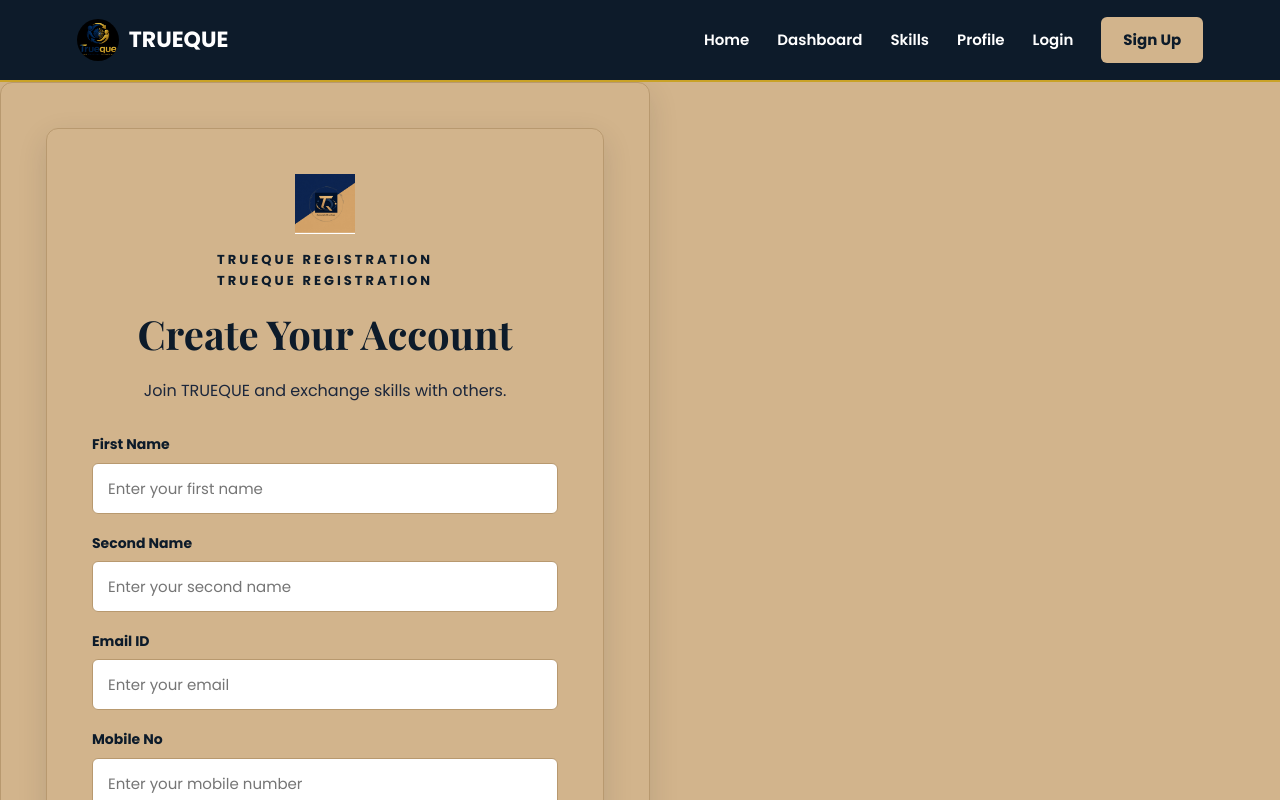
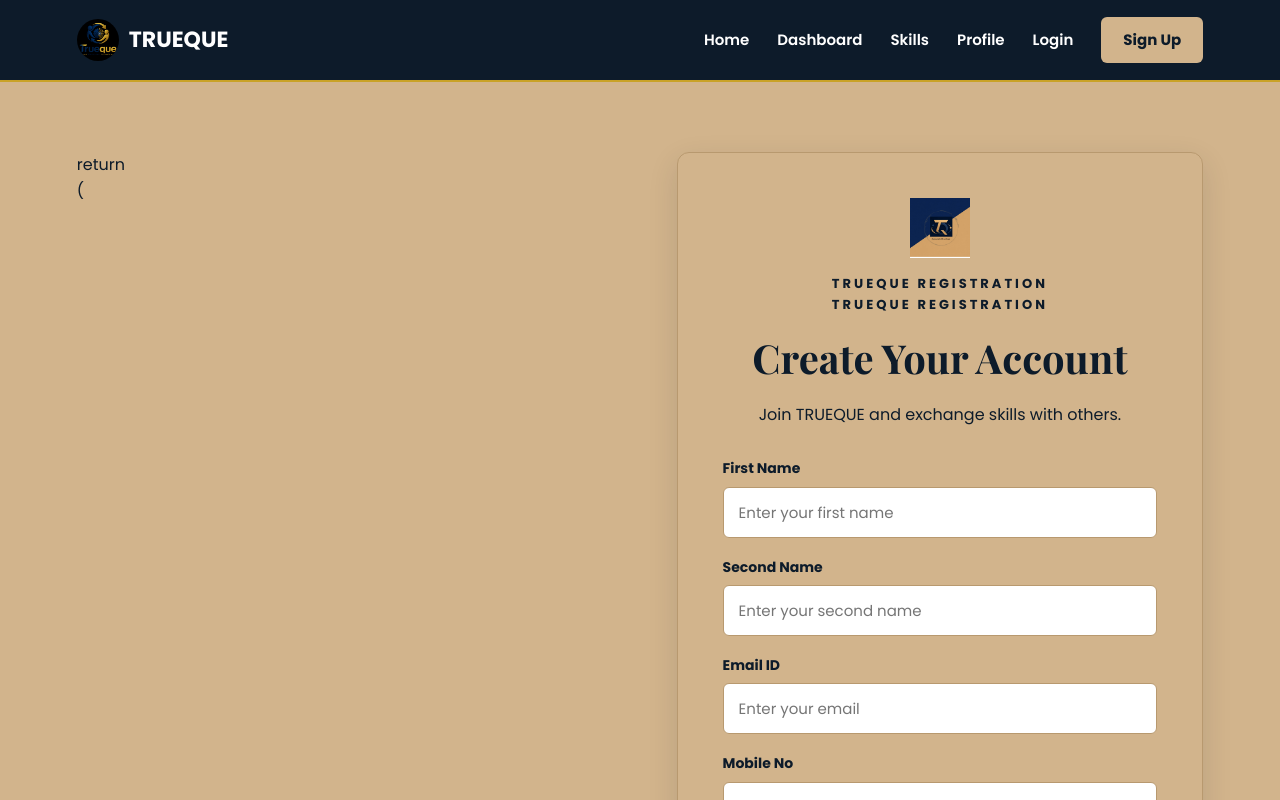
Before and after one commit to Sakeena19-cse/Trueque, a React (Vite) app: page /register in a window 1280 px wide. Shown: the top 800 px of the page. Built offline with nearby package versions, Linux system fonts and the light colour scheme.

Commit message:
update Login.jsx Register.jsx

```diff
--- a/src/pages/Login.jsx
+++ b/src/pages/Login.jsx
@@ -35,6 +35,16 @@ function Login() {
 
   return (
     <div className="auth-page">
+      return (
+    <div
+      className="auth-page"
+      style={{
+        display: "flex",
+        justifyContent: "center",
+        alignItems: "flex-start",
+        width: "100%",
+      }}
+    ></div>
     <div className="auth-container">
 
         <img
--- a/src/pages/Register.jsx
+++ b/src/pages/Register.jsx
@@ -48,7 +48,17 @@ function Register() {
 
   return (
 
-        <div className="auth-container">
+        <div className="auth-page">
+          return (
+    <div
+      className="auth-page"
+      style={{
+        display: "flex",
+        justifyContent: "center",
+        alignItems: "flex-start",
+        width: "100%",
+      }}
+    ></div>
         <div className="auth-container">
 
         <img
```
